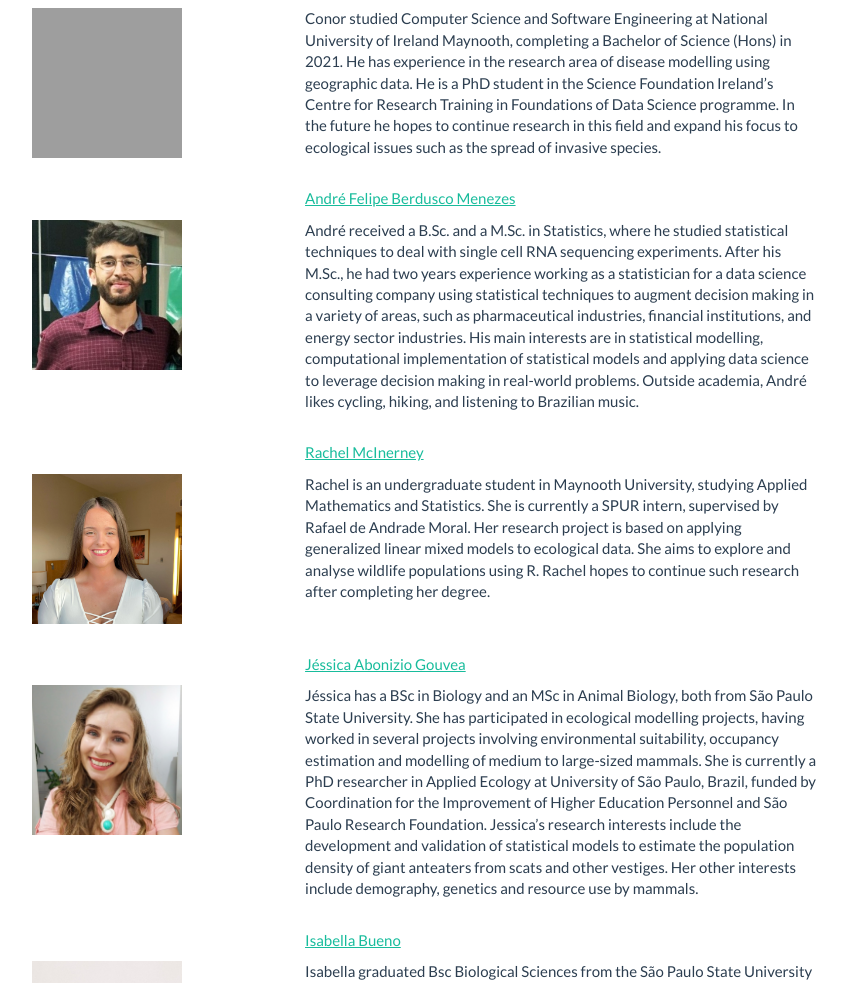
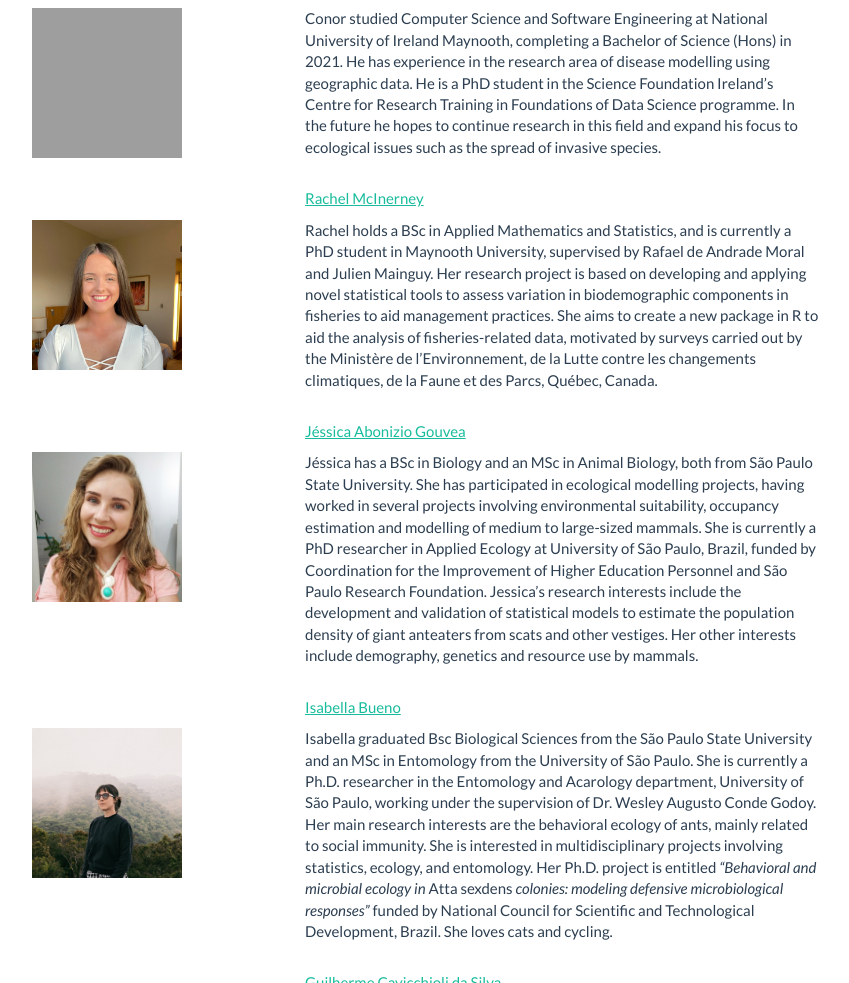
Before and after one commit to rafamoral/tse, a plain HTML site: page about.html in a window 1280 px wide. Shown: the part 1412-2395 px from the top of the page, without its empty margins (271-1120 px from the left). Drawn offline with nearby package versions, Linux system fonts and the light colour scheme; some packages are replaced by stand-ins of ours; files that its build step writes are made by us from their sources; grey boxes are pictures that could not be loaded; files whose address does not match are found by name.

Commit message:
Add files via upload

```diff
--- a/about.html
+++ b/about.html
@@ -13,7 +13,7 @@
 
 <title>About Us</title>
 
-<script src="site_libs/header-attrs-2.20/header-attrs.js"></script>
+<script src="site_libs/header-attrs-2.27/header-attrs.js"></script>
 <script src="site_libs/jquery-3.6.0/jquery-3.6.0.min.js"></script>
 <meta name="viewport" content="width=device-width, initial-scale=1" />
 <link href="site_libs/bootstrap-3.3.5/css/flatly.min.css" rel="stylesheet" />
@@ -32,8 +32,8 @@
 <script src="site_libs/navigation-1.1/tabsets.js"></script>
 <link href="site_libs/highlightjs-9.12.0/textmate.css" rel="stylesheet" />
 <script src="site_libs/highlightjs-9.12.0/highlight.js"></script>
-<link href="site_libs/font-awesome-5.1.0/css/all.css" rel="stylesheet" />
-<link href="site_libs/font-awesome-5.1.0/css/v4-shims.css" rel="stylesheet" />
+<link href="site_libs/font-awesome-6.4.2/css/all.min.css" rel="stylesheet" />
+<link href="site_libs/font-awesome-6.4.2/css/v4-shims.min.css" rel="stylesheet" />
 
 <style type="text/css">
   code{white-space: pre-wrap;}
@@ -443,43 +443,19 @@ species.</td>
 </tr>
 <tr class="odd">
 <td></td>
-<td><a href="https://andrmenezes.github.io">André Felipe Berdusco
-Menezes</a></td>
-</tr>
-<tr class="even">
-<td><img src="andre.png" width="150" height="150" class = "center"/></td>
-<td>André received a B.Sc. and a M.Sc. in Statistics, where he studied
-statistical techniques to deal with single cell RNA sequencing
-experiments. After his M.Sc., he had two years experience working as a
-statistician for a data science consulting company using statistical
-techniques to augment decision making in a variety of areas, such as
-pharmaceutical industries, financial institutions, and energy sector
-industries. His main interests are in statistical modelling,
-computational implementation of statistical models and applying data
-science to leverage decision making in real-world problems. Outside
-academia, André likes cycling, hiking, and listening to Brazilian
-music.</td>
-</tr>
-<tr class="odd">
-<td></td>
-<td></td>
-</tr>
-<tr class="even">
-<td></td>
-<td></td>
-</tr>
-<tr class="odd">
-<td></td>
 <td><a href="index.html">Rachel McInerney</a></td>
 </tr>
 <tr class="even">
 <td><img src="rachel.jpg" width="150" height="150" class = "center"/></td>
-<td>Rachel is an undergraduate student in Maynooth University, studying
-Applied Mathematics and Statistics. She is currently a SPUR intern,
-supervised by Rafael de Andrade Moral. Her research project is based on
-applying generalized linear mixed models to ecological data. She aims to
-explore and analyse wildlife populations using R. Rachel hopes to
-continue such research after completing her degree.</td>
+<td>Rachel holds a BSc in Applied Mathematics and Statistics, and is
+currently a PhD student in Maynooth University, supervised by Rafael de
+Andrade Moral and Julien Mainguy. Her research project is based on
+developing and applying novel statistical tools to assess variation in
+biodemographic components in fisheries to aid management practices. She
+aims to create a new package in R to aid the analysis of
+fisheries-related data, motivated by surveys carried out by the
+Ministère de l’Environnement, de la Lutte contre les changements
+climatiques, de la Faune et des Parcs, Québec, Canada.</td>
 </tr>
 <tr class="odd">
 <td></td>
```
